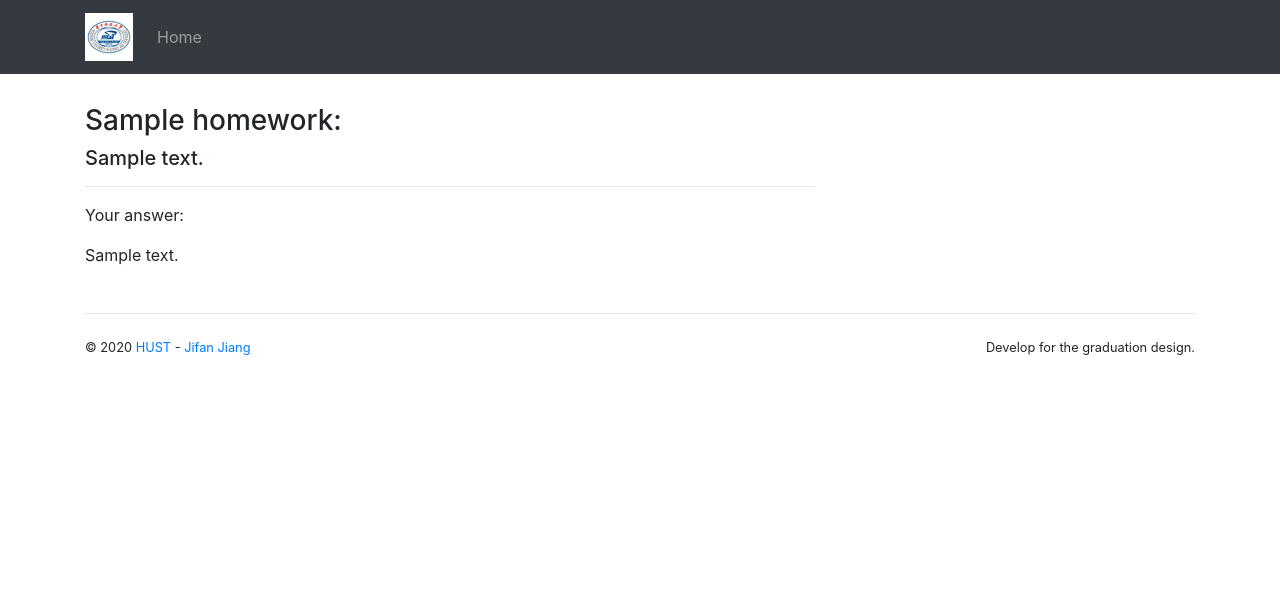
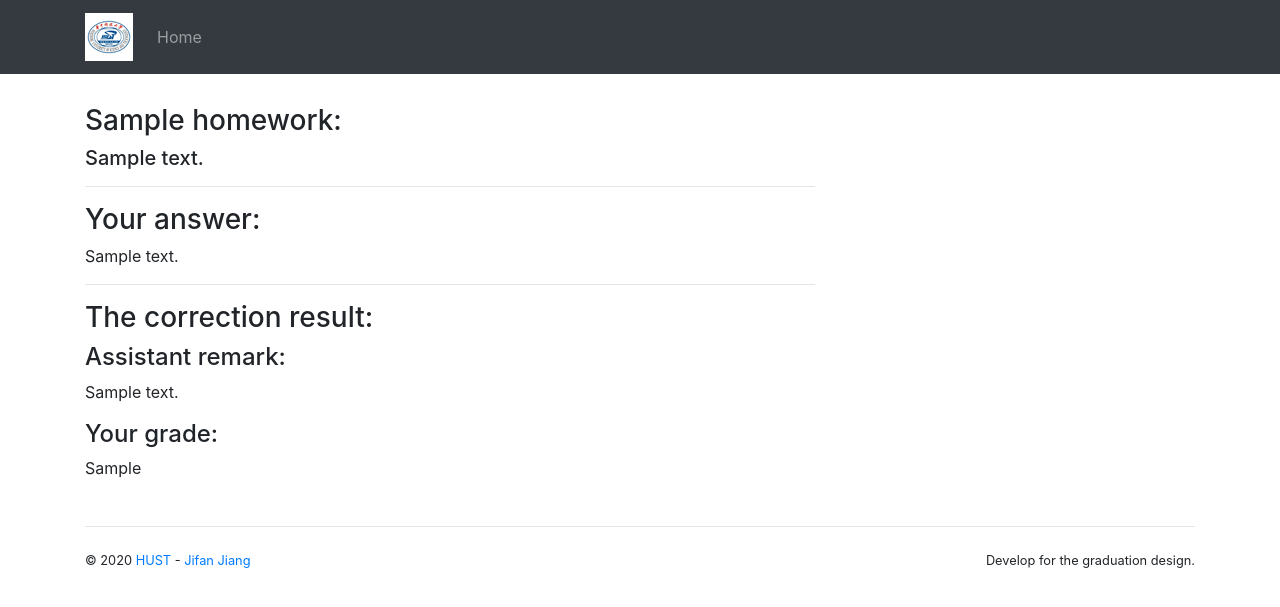
Before and after one commit to fn19980304/Graduation-design, a Flask app: template devGrasys/templates/student/view_homework.html in a window 1280 px wide. Shown: the top 607 px of the page. Run offline with Flask 2, Linux system fonts and the light colour scheme; the template is opened without the code that fills it: values that come from a table or form of the project are taken from there, others are empty; tables that the repository leaves empty hold one stand-in row (values such as "Sample post"); some libraries are stand-ins or nearby versions.

Commit message:
增加学生端，作业批改结果查看功能

```diff
--- a/devGrasys/blueprints/student.py
+++ b/devGrasys/blueprints/student.py
@@ -7,7 +7,7 @@
 from flask import render_template, flash, redirect, url_for, Blueprint, send_from_directory, current_app
 from flask_login import login_user, current_user, login_required, logout_user
 
-from devGrasys.models import Student, Course, Homework, Answer
+from devGrasys.models import Student, Course, Homework, Answer, Correct
 from devGrasys.forms.student import RegisterFormStudent, LoginFormStudent, AnswerForm
 from devGrasys.utils import redirect_back
 from devGrasys.extensions import db
@@ -133,4 +133,6 @@ def view_homework(course_name, homework_title):
         db.session.commit()
         return redirect(url_for('student.view_homework', course_name=course.name, homework_title=homework.title))
     answer = homework.answers.filter_by(student=student).first()
-    return render_template('student/view_homework.html', homework=homework, student=student, answer=answer, form=form)
+    correct = Correct.query.filter_by(answer=answer).first()
+    return render_template('student/view_homework.html', homework=homework, student=student, answer=answer,
+                           correct=correct, form=form)
--- a/devGrasys/templates/student/view_homework.html
+++ b/devGrasys/templates/student/view_homework.html
@@ -10,8 +10,21 @@
             <h5>{{ homework.description | safe }}</h5>
             <hr/>
             {% if homework.is_answered(student) %}
-                <p>Your answer:</p>
+                <h3>Your answer:</h3>
                 <p>{{ answer.body | safe }}</p>
+                <hr/>
+                <h3>The correction result:</h3>
+                {% if answer.is_corrected() %}
+                    <h4>Assistant remark:</h4>
+                    <p>{{ correct.body | safe }}</p>
+                    <h4>Your grade:</h4>
+                    <p>{{ correct.grade }}</p>
+                {% else %}
+                    <div class="tip">
+                        <h3>Not corrected yet!</h3>
+                        <h3>Please wait the assistant to correct your answer.</h3>
+                    </div>
+                {% endif %}
             {% else %}
                 {{ render_form(form) }}
             {% endif %}
```
